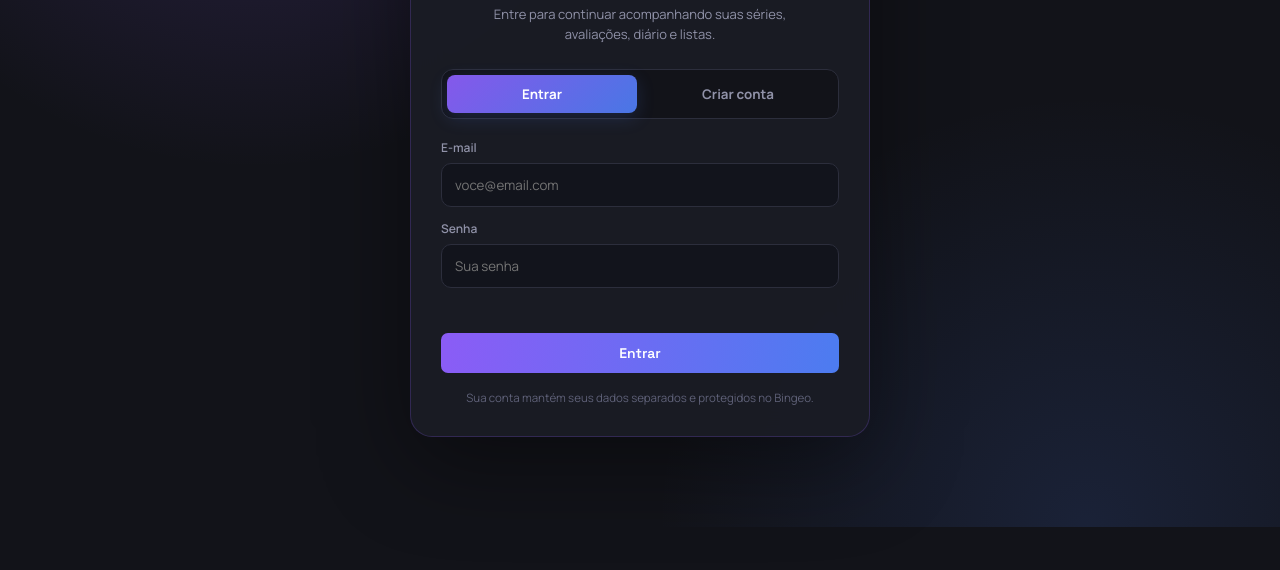
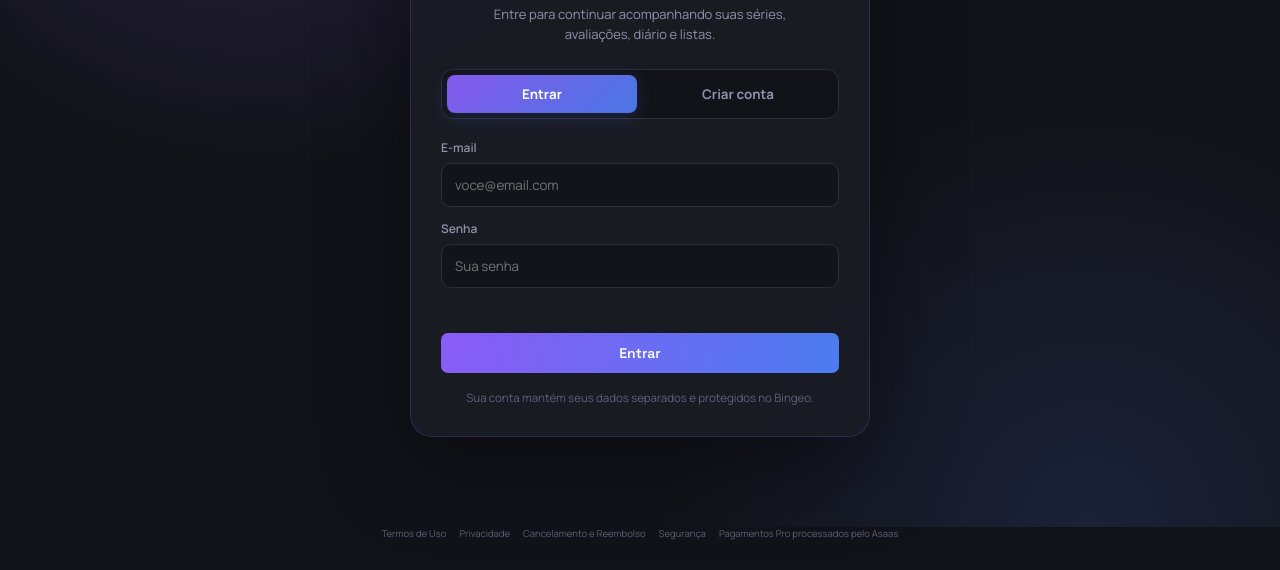
Before and after one commit to migplay777/BINGEO, a website: page public/index.html in a window 1280 px wide. Shown: the part 273-843 px from the top of the page. Before the commit the page ends 800 px from the top, so only its background shows below. Drawn offline with nearby package versions, Linux system fonts and the light colour scheme.

Commit message:
Adiciona área legal e estilos do pagamento Pro

```diff
--- a/public/index.html
+++ b/public/index.html
@@ -14,6 +14,7 @@
 <link rel="stylesheet" href="/css/20-content.css?v=20260928-theme-fix-1">
 <link rel="stylesheet" href="/css/30-profile.css?v=20260929-pro-banners-v2">
 <link rel="stylesheet" href="/css/35-pro-features.css?v=20260930-editals-compact-v1">
+<link rel="stylesheet" href="/css/36-billing.css?v=20261001-asaas-v1">
 <link rel="stylesheet" href="/css/40-evaluations.css?v=20260929-pro-surfaces-v1">
 <link rel="stylesheet" href="/css/50-community.css?v=20260930-series-editals-v1">
 <link rel="stylesheet" href="/css/60-social.css?v=20260930-editals-v2">
@@ -84,7 +85,14 @@
 <input type="file" id="listCoverInput" accept="image/*" hidden>
 <input type="file" id="listBannerInput" accept="image/*" hidden>
 </div>
+<footer class="site-legal-footer" aria-label="Informações legais">
+  <a href="/legal/termos.html">Termos de Uso</a>
+  <a href="/legal/privacidade.html">Privacidade</a>
+  <a href="/legal/reembolsos-cancelamento.html">Cancelamento e Reembolso</a>
+  <a href="/legal/seguranca.html">Segurança</a>
+  <span>Pagamentos Pro processados pelo Asaas</span>
+</footer>
 <script src="https://cdn.jsdelivr.net/npm/@supabase/supabase-js@2.117.2"></script>
-<script src="/js/app.bundle.js?v=20260930-security-v1"></script>
+<script src="/js/app.bundle.js?v=20261001-asaas-v1"></script>
 </body>
 </html>
```
